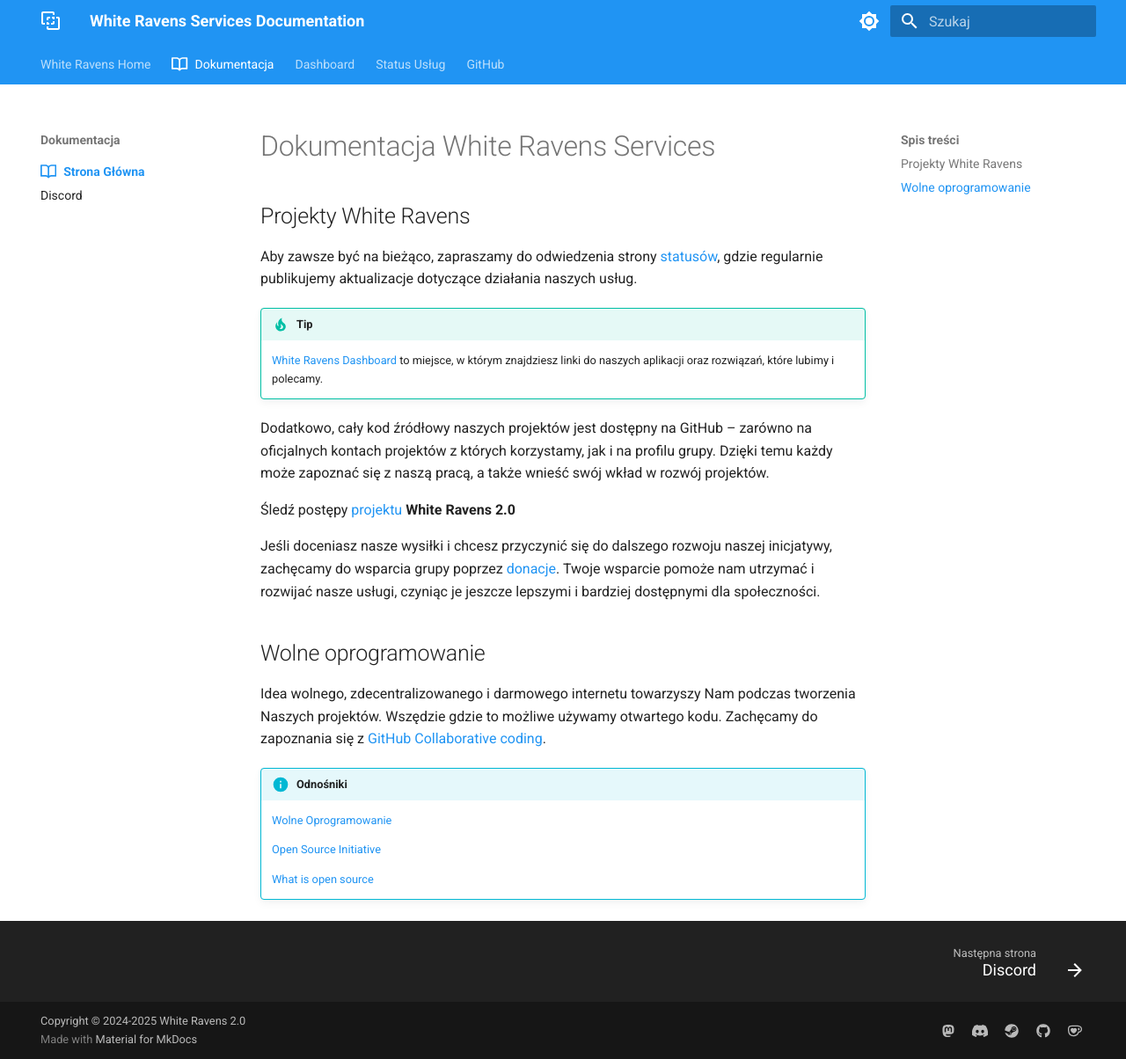
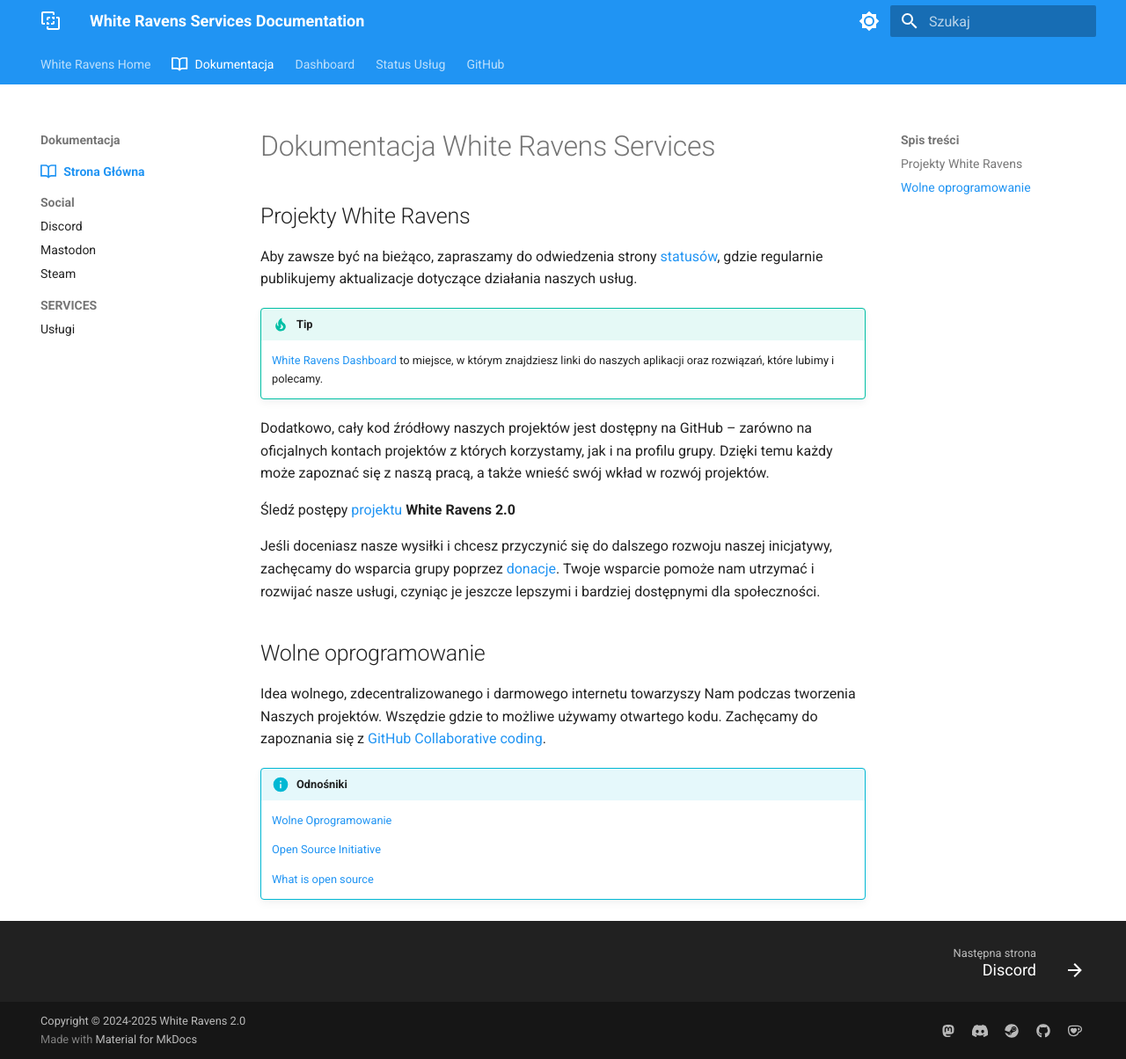
Before and after one commit to whiteravens20/wrservices.link, an MkDocs documentation site: the page built from docs/index.md, in a window 1280 px wide and 1204 px high. Shown: the whole window at 88% size. Built offline with MkDocs 1.6.1 and Material for MkDocs 9.7.7, drawn with Linux system fonts in a browser that asks for light colours.

Commit message:
update nav

```diff
--- a/mkdocs.yml
+++ b/mkdocs.yml
@@ -67,7 +67,12 @@
   - Dokumentacja:
     - 'Strona Główna':
       - 'Strona Główna': index.md
+    - 'Social':
       - 'Discord': discord.md
+      - 'Mastodon': mastodon.md
+      - 'Steam': steam.md
+    - 'SERVICES':
+      - 'Usługi': services.md
   - Dashboard: https://home.wrservices.link
   - Status Usług: https://status.wrservices.link
   - GitHub: https://github.com/whiteravens20
```
